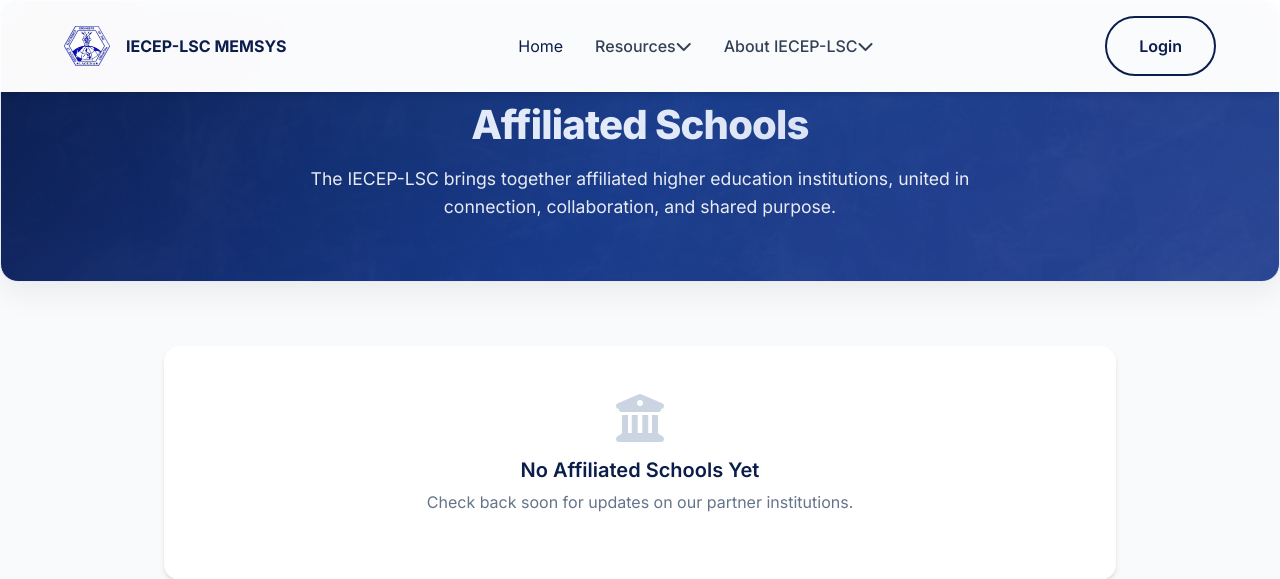
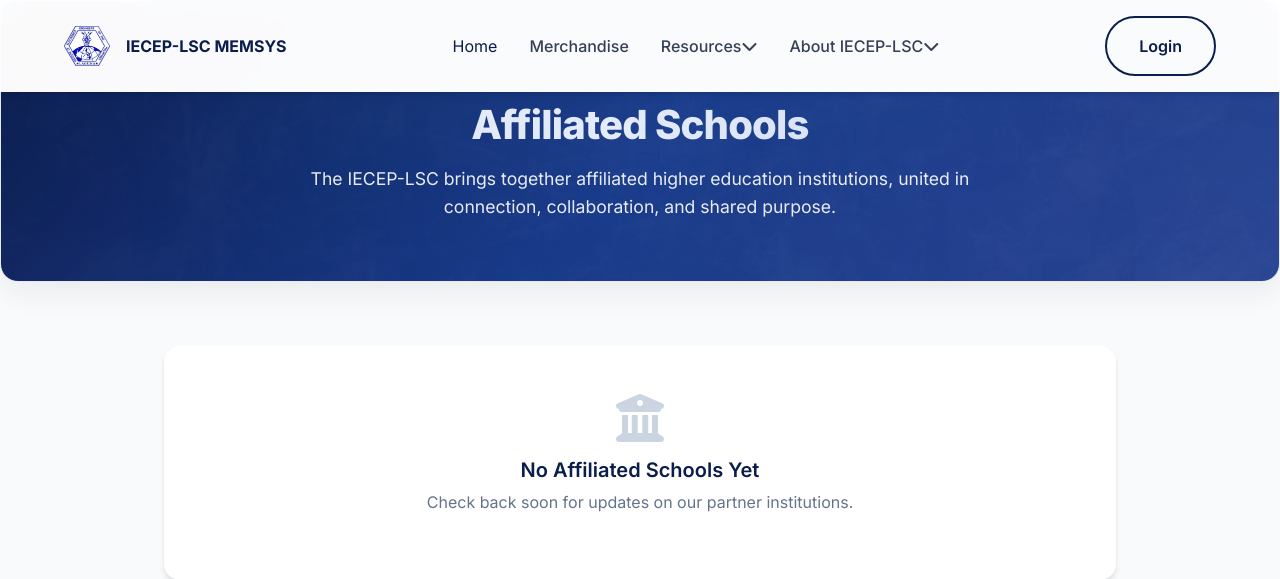
Before and after one commit to Dizon2-rod/IECEP-LSC-MEMSYS, a PHP site: page /IECEP-LSC-MEMSYS/affiliated-schools.php in a window 1280 px wide. Shown: the top 579 px of the page. Run offline with PHP 8.4, Linux system fonts and the light colour scheme; data that the repository does not hold is empty; some libraries are stand-ins or nearby versions.

Commit message:
Add Merchandise nav link to navbar

```diff
--- a/includes/navbar.php
+++ b/includes/navbar.php
@@ -43,6 +43,7 @@
         <nav class="nav" id="desktopNav">
             <ul class="nav-links">
                 <li><a href="<?php echo BASE_URL; ?>/index.php">Home</a></li>
+                <li><a href="<?php echo BASE_URL; ?>/index.php#merchandise" class="nav-link">Merchandise</a></li>
                 <li class="nav-item">
                     <a href="#" class="nav-link">
                         Resources <i class="fas fa-chevron-down"></i>
```
